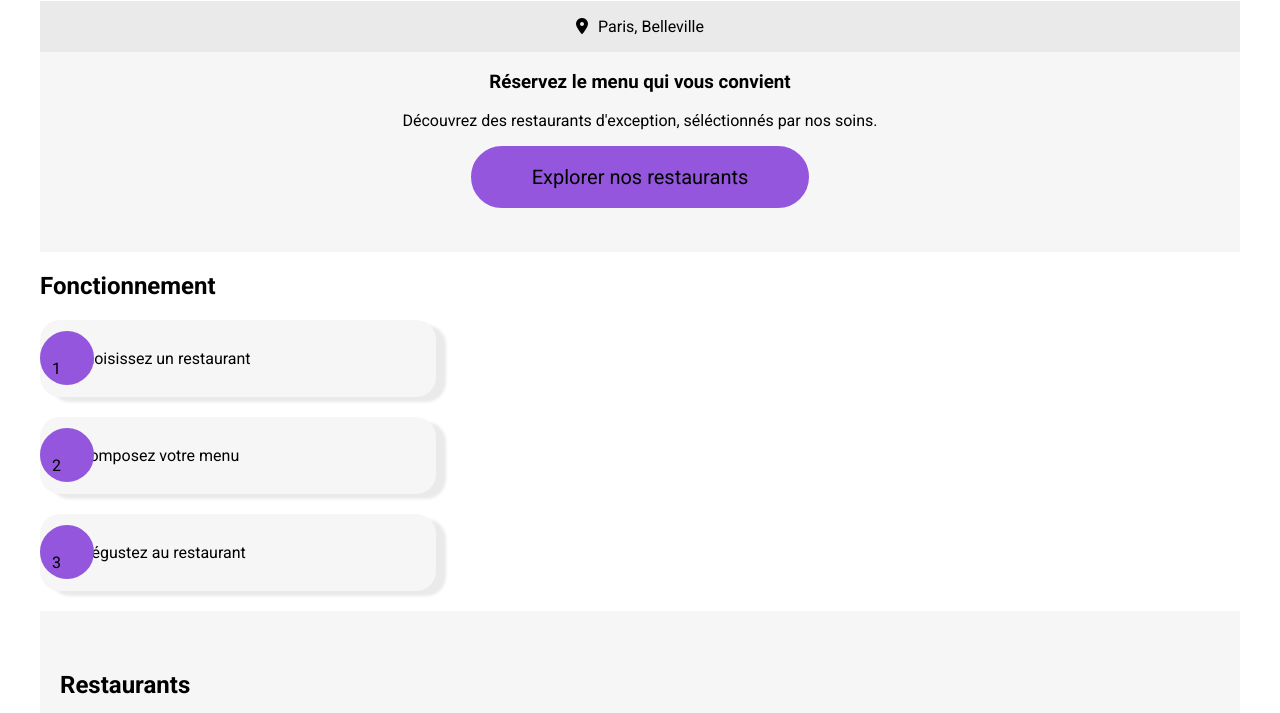
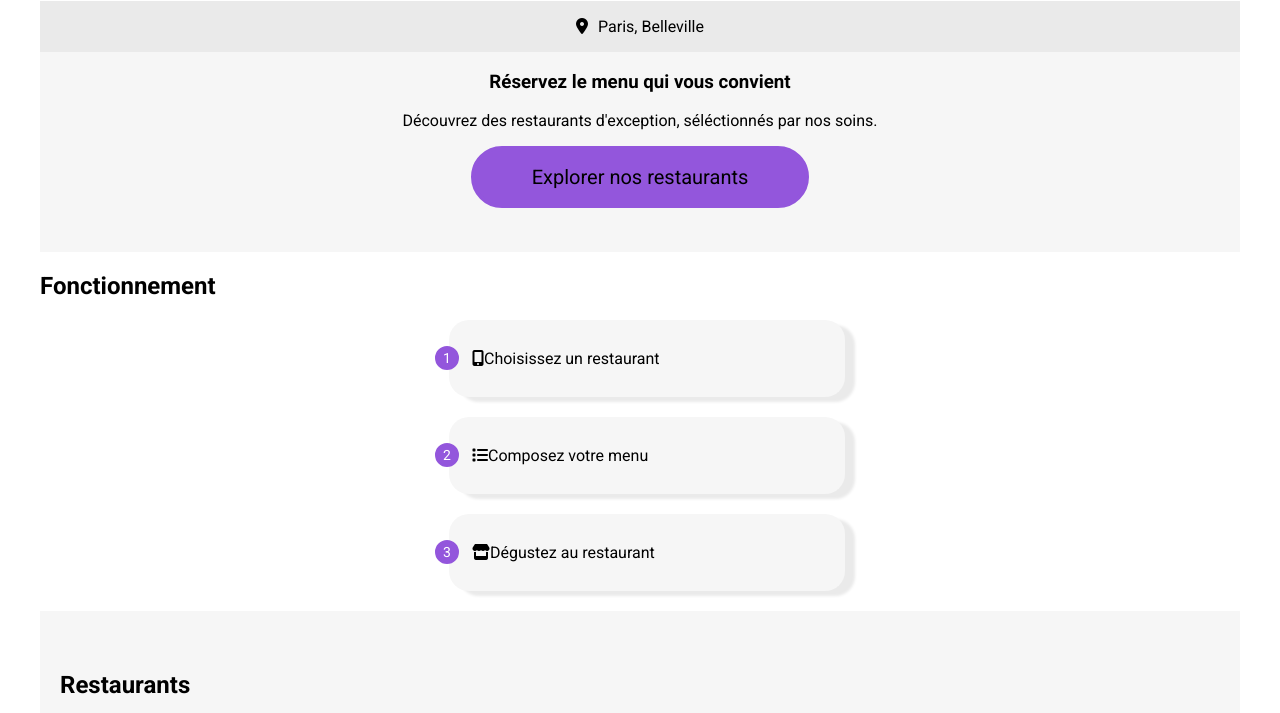
Before and after one commit to mathieu-oka/MathieuOka_3_01062021, a website: page index.html in a window 1280 px wide. Shown: the part 87-800 px from the top of the page. Drawn offline with Linux system fonts and the light colour scheme; grey boxes are pictures that could not be loaded; a web font is replaced by a local one.

Commit message:
adjust number in fonctionnement

```diff
--- a/sass/main.scss
+++ b/sass/main.scss
@@ -48,23 +48,39 @@ header{
 
 aside{
     .contain{
+        display: flex;
+        flex-direction: column;
+        align-items: center;
         .case{
             display: flex;
             align-items: center;
             margin-bottom: 20px;
-            margin-left: auto;
-            margin-right: auto;
+
 
 
             .number{
+                display: flex;
+                justify-content: space-around;
                 border: solid 2px $color-primaire;
                 border-radius: 50px;
                 background-color: $color-primaire;
-                width: 30px;
-                height: 30px;
-                padding: 10px;
+                height: 20px;
+                width: 20px;
+                margin-right: -10px;
+                z-index: 2;
 
-                position: absolute;
+
+
+                p{
+                    font-size: 14px;
+                    margin-top: 2px;
+                    color: white;
+                }
+
+
+
+
+
             }
 
             .text{
```
Also changed, not shown: public/css/style.css, 1 other file.
